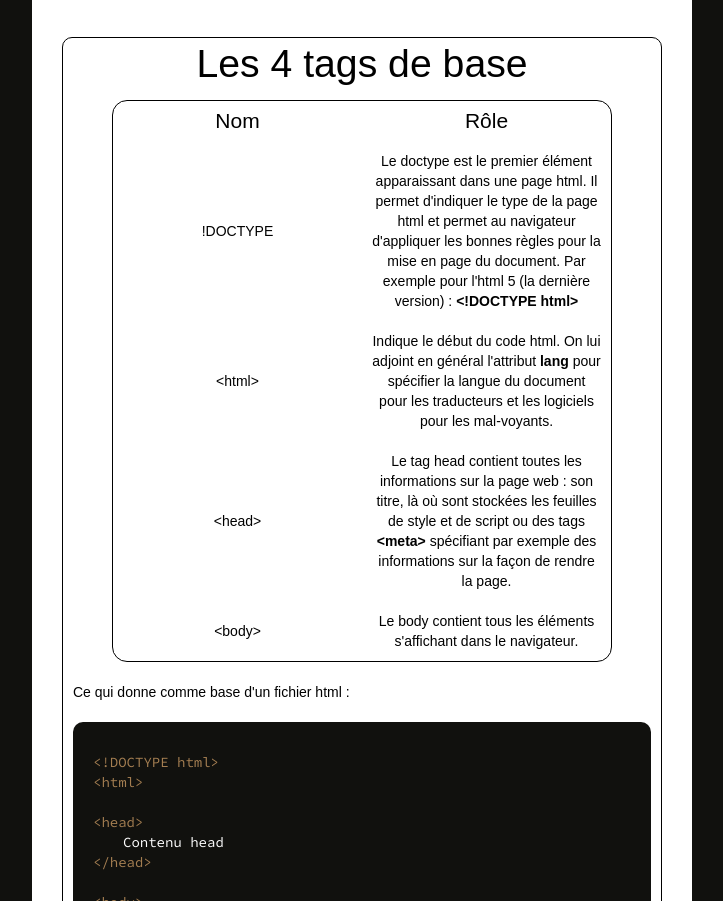
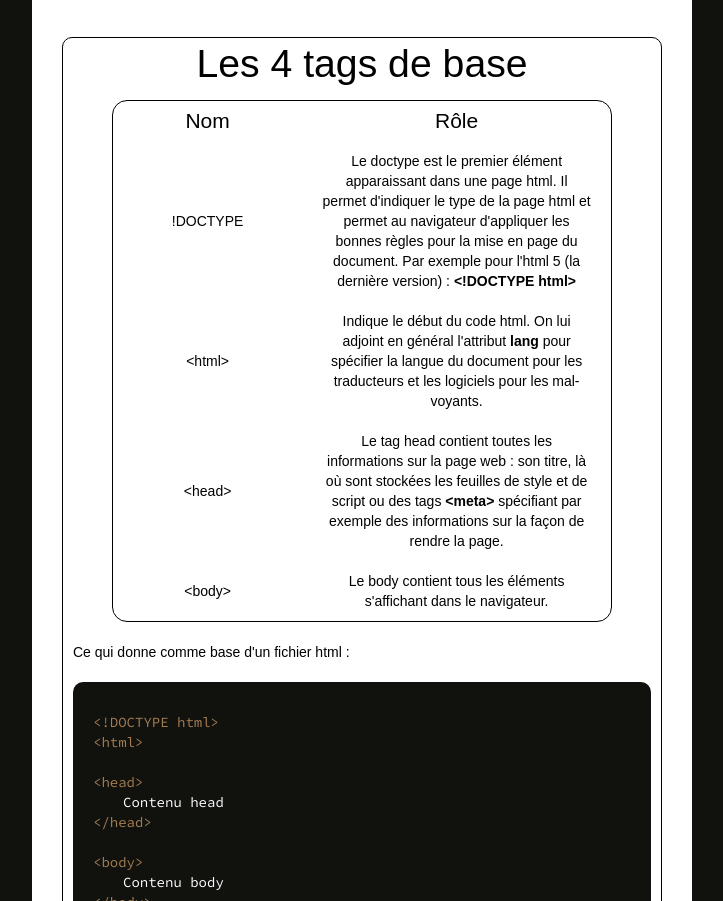
Before and after one commit to Balatzar/balthazar-notes, a plain HTML site: page html.html in a window 1280 px wide. Shown: the part 2484-3385 px from the top of the page, without its empty margins (278-1001 px from the left). Drawn offline with Linux system fonts and the light colour scheme.

Commit message:
fixed table

```diff
--- a/html.html
+++ b/html.html
@@ -113,20 +113,20 @@
                     <td>Rôle</td>
                 </tr>
                 <tr>
-                    <td>!DOCTYPE</td>
-                    <td>Le doctype est le premier élément apparaissant dans une page html. Il permet d'indiquer le type de la page html et permet au navigateur d'appliquer les bonnes règles pour la mise en page du document. Par exemple pour l'html 5 (la dernière version) : <bold>&lt;!DOCTYPE html&gt;</bold></td>
+                    <td class="gauche">!DOCTYPE</td>
+                    <td class="droite">Le doctype est le premier élément apparaissant dans une page html. Il permet d'indiquer le type de la page html et permet au navigateur d'appliquer les bonnes règles pour la mise en page du document. Par exemple pour l'html 5 (la dernière version) : <bold>&lt;!DOCTYPE html&gt;</bold></td>
                 </tr>
                 <tr>
-                    <td>&lt;html&gt;</td>
-                    <td>Indique le début du code html. On lui adjoint en général l'attribut  <bold>lang</bold> pour spécifier la langue du document pour les traducteurs et les logiciels pour les mal-voyants.</td>
+                    <td class="gauche">&lt;html&gt;</td>
+                    <td class="droite">Indique le début du code html. On lui adjoint en général l'attribut  <bold>lang</bold> pour spécifier la langue du document pour les traducteurs et les logiciels pour les mal-voyants.</td>
                 </tr>
                 <tr>
-                    <td>&lt;head&gt;</td>
-                    <td>Le tag head contient toutes les informations sur la page web : son titre, là où sont stockées les feuilles de style et de script ou des tags <bold>&lt;meta&gt;</bold> spécifiant par exemple des informations sur la façon de rendre la page.</td>
+                    <td class="gauche">&lt;head&gt;</td>
+                    <td class="droite">Le tag head contient toutes les informations sur la page web : son titre, là où sont stockées les feuilles de style et de script ou des tags <bold>&lt;meta&gt;</bold> spécifiant par exemple des informations sur la façon de rendre la page.</td>
                 </tr>
                 <tr>
-                    <td>&lt;body&gt;</td>
-                    <td>Le body contient tous les éléments s'affichant dans le navigateur.</td>
+                    <td class="gauche">&lt;body&gt;</td>
+                    <td class="droite">Le body contient tous les éléments s'affichant dans le navigateur.</td>
                 </tr>
             </table>
             <p>Ce qui donne comme base d'un fichier html :</p>
--- a/main.css
+++ b/main.css
@@ -255,6 +255,7 @@ td {
     border: 1px black;
     border-radius: 10px;
     padding: 10px;
+    padding-right: 20px;
 }
 
 .prez {
@@ -296,6 +297,14 @@ td {
      vertical-align: middle;
 }
 
+.gauche {
+    width: 40%;
+}
+
+.droite {
+    width: 60%;
+}
+
 /*------MEDIA QUERIES------*/
 
 @media screen and (max-width: 675px) {
@@ -304,3 +313,12 @@ td {
         border-radius: 0;
     }
 }
+
+@media screen and (min-width: 1900px) {
+    .main {
+        max-width: 700px;
+    }
+    code {
+        padding-left: 40px;
+    }
+}
```
Also changed, not shown: css.html (+1 -0 lines).
